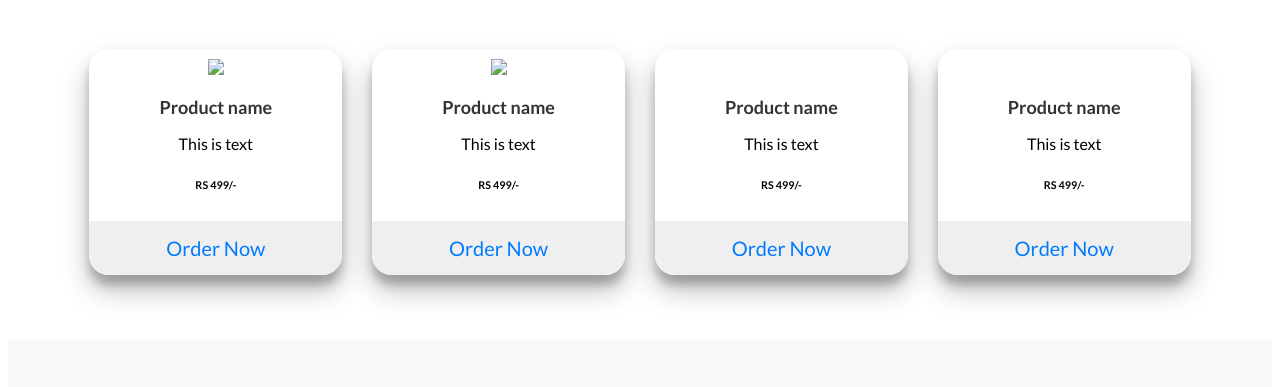
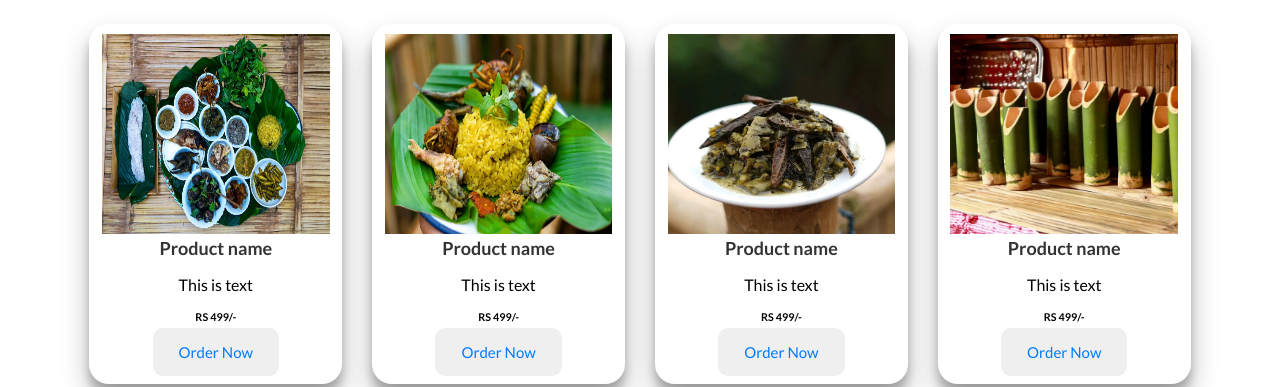
Before and after one commit to dabi2/MEI-RAMEW, a plain HTML site: page pages/landing_page.html in a window 1280 px wide. Shown: the part 662-1049 px from the top of the page. Drawn offline with nearby package versions, Linux system fonts and the light colour scheme.

Commit message:
todays special updates

```diff
--- a/pages/css/style.css
+++ b/pages/css/style.css
@@ -2,7 +2,7 @@
   font-family: "lato", "Courier New", Courier, monospace;
 }
 .navigation_bar {
-  box-shadow: 0 2px 4px rgba(0, 0, 0, 0.1); /* Add shadow effect */
+  box-shadow: 0 2px 4px rgba(0, 0, 0, 0.22); /* Add shadow effect */
   font-size: 20px;
   display: flex;
   justify-content: space-between;
@@ -23,6 +23,7 @@
   position: absolute;
   margin-left: 150vh;
   list-style-type: none;
+
 }
 
 .menu a:hover {
@@ -187,7 +188,7 @@ margin-bottom: 100px;
 h3,
 h4 {
   font-size: 18px; /* Font size */
-  margin-bottom: 15px; /* Bottom margin for spacing */
+  margin-bottom: 0; /* Bottom margin for spacing */
   color: #333; /* Text color */
 }
 
@@ -257,18 +258,20 @@ h4 {
   font-size: 32px;
   text-align: left;
   font-weight: bold;
+  text-align: center;
+  margin-top: 10px;
 
 
 }
 .products{
   display: flex;
-  flex-wrap: wrap;
+
   width: 100%;
   justify-content: center;
   align-items: center;
   margin: 50px 0;
 }
-.content{
+.products-content{
   width: 20%;
   margin: 15px;
   box-sizing: border-box;
@@ -282,16 +285,13 @@ h4 {
   background: rgb(255,255,255);
 
 }
-.content:hover{
-  box-shadow: 0 3px 6px rgb(0,0,0,0.16),
-  0 3px 6px rgb(0,0,0,0.23);
-  transform: translate(0px, -8px);
-}
-button{
+
+
+.order-button{
   text-align: center;
-  font-size: 20px;
+  font-size: 15px;
   color: #007bff;
-  width: 100%;
+  width: 50%;
   padding: 15px;
   border: 0;
   outline: none;
@@ -299,5 +299,26 @@ button{
   margin-top: 5px;
   border-bottom-left-radius: 20px;
   border-bottom-right-radius: 20px;
+  border-radius: 10px;
+  margin-bottom: 8px;
+  transition: .4s;
+  flex-wrap: wrap;
 
 }
+.order-button:hover{
+  background-color: #0056b3;
+  transform: translate(0px, -4px);
+}
+img{
+  width: 90%;
+  height: 200px;
+}
+h4{
+  padding: 0;
+  margin: 0;
+
+}
+h6{
+  padding: 0;
+  margin: 0;
+}
--- a/pages/landing_page.html
+++ b/pages/landing_page.html
@@ -36,7 +36,7 @@
                 }
             }
 
-            setInterval(slideNext, 2000); // Change slide every 2 seconds
+            setInterval(slideNext, 4000); // Change slide every 2 seconds
         });
     </script>
     <!--  Slick Carousel library -->
@@ -114,39 +114,39 @@
     <!-- Today's special category-->
     <div class="lorem">Today's Special </div>
     <div class="products">
-        <div class="content">
-            <img src="images/hands-699486.jpg">
-            <h3>Product name</h3>
+        <div class="products-content">
+            <img src="images/food1.jpg">
+            <h4>Product name</h4>
             <p>This is text</p>
             <h6>RS 499/-</h6>
-            <button class="buy1">Order Now</button>
+            <button class="order-button">Order Now</button>
 
         </div>
 
-            <div class="content">
-                <img src="image/xxx.jpg">
-                <h3>Product name</h3>
+            <div class="products-content">
+                <img src="images/food2.jpg">
+                <h4>Product name</h4>
                 <p>This is text</p>
                 <h6>RS 499/-</h6>
-                <button class="buy2">Order Now</button>
+                <button class="order-button">Order Now</button>
 
             </div>
 
-                <div class="content">
-                    <img src="">
-                    <h3>Product name</h3>
+                <div class="products-content">
+                    <img src="images/food3.webp">
+                    <h4>Product name</h4>
                     <p>This is text</p>
                     <h6>RS 499/-</h6>
-                    <button class="buy3">Order Now</button>
+                    <button class="order-button">Order Now</button>
 
                 </div>
 
-                    <div class="content">
-                        <img src="">
-                        <h3>Product name</h3>
+                    <div class="products-content">
+                        <img src="images/food4.webp">
+                        <h4>Product name</h4>
                         <p>This is text</p>
                         <h6>RS 499/-</h6>
-                        <button class="buy4">Order Now</button>
+                        <button class="order-button">Order Now</button>
 
                     </div>
                 </div>
```
Also changed, not shown: pages/images/food1.jpg (added), pages/images/food2.jpg (added), pages/images/food3.webp (added), pages/images/food4.webp (added).
